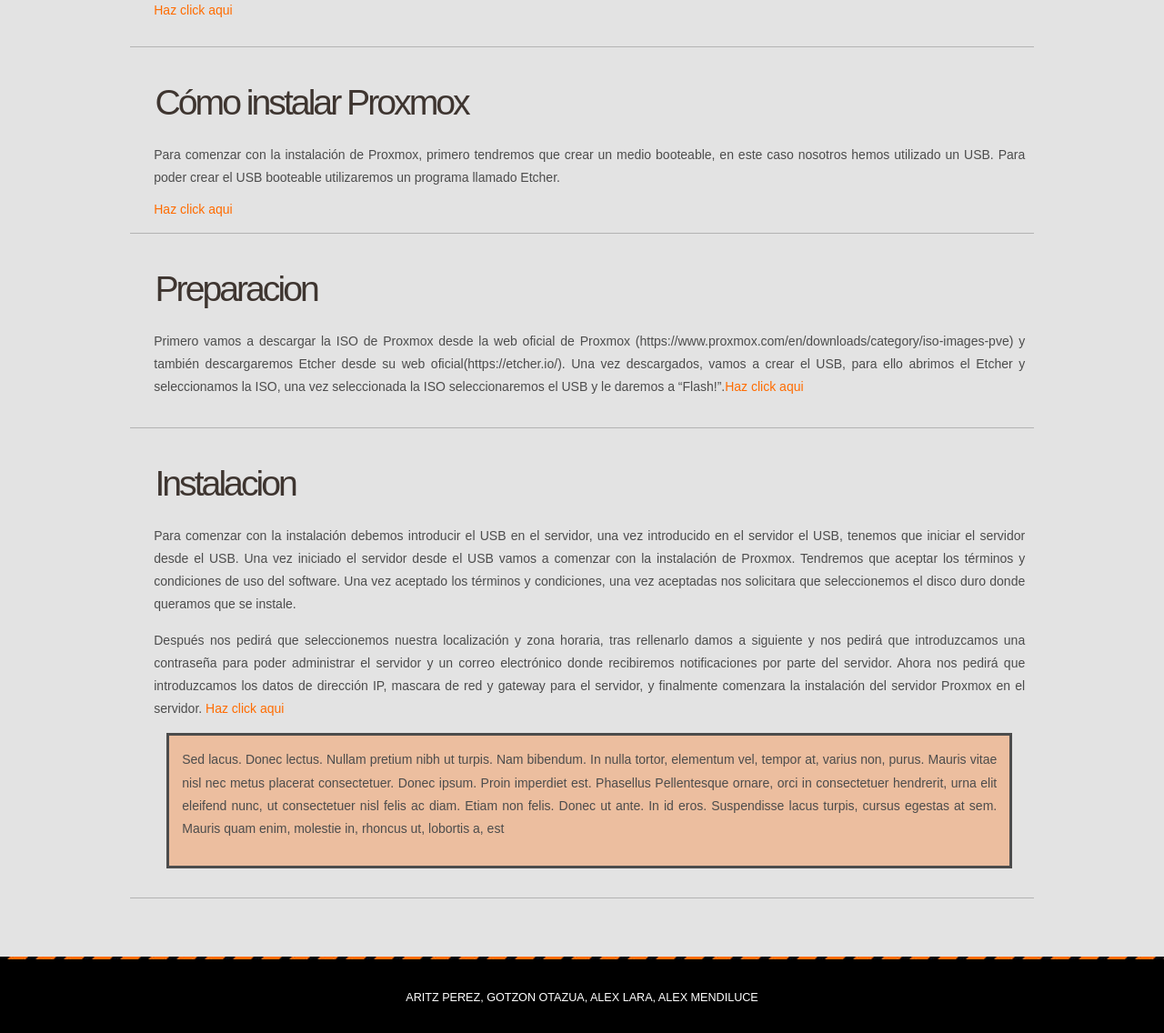
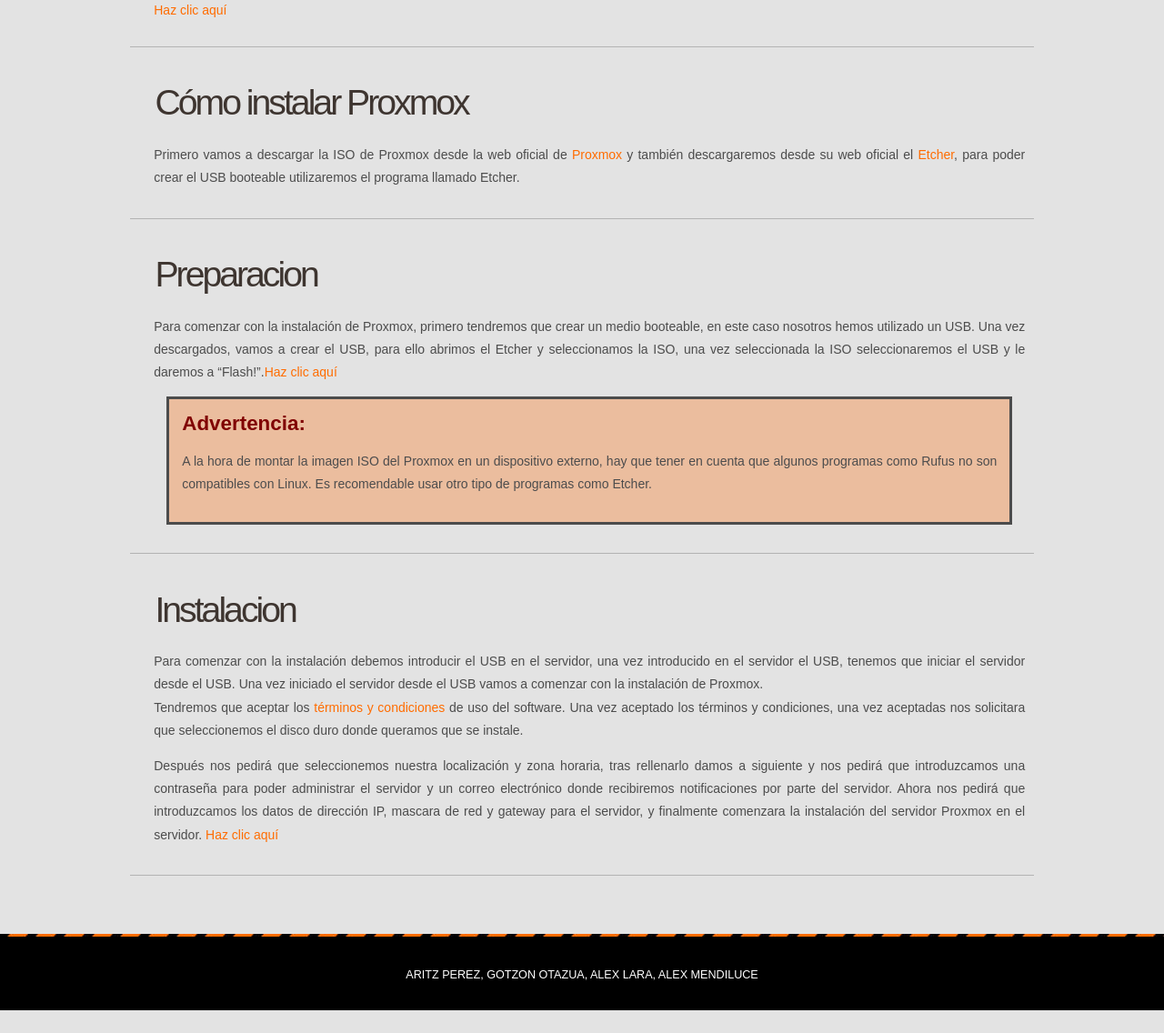
Before and after one commit to AlexLara99/retoT6, a plain HTML site: page T6 wiki/proxmox.html in a window 1280 px wide. Shown: the part 666-1802 px from the top of the page at 91% size. After the commit the page ends 1777 px from the top, so only its background shows below. Drawn offline with Linux system fonts and the light colour scheme.

Commit message:
anteultima version

```diff
--- a/T6 wiki/proxmox.html
+++ b/T6 wiki/proxmox.html
@@ -13,7 +13,7 @@
 			<div id="menu">
 				<ul>
 					<li><a href="index.html">Inicio</a></li>
-					<li class="pestañaActual"><a href="proxmox.html" >Proxmox</a></li>
+					<li class="pestañaActual"><a href="proxmox.html">Proxmox</a></li>
 					<li><a href="server.html">Servidor</a></li>
 					<li><a href="git.html">GIT - GITHUB</a></li>
 					<li><a href="lampp.html">LAMPP</a></li>
@@ -22,6 +22,7 @@
 		</div>
 	</div>
 	<div id="page"><!--todo el contenido -->
+		<div class="box fade-in one">
 		<div id="page-top"><!--caja que funciona de margen -->
 				<div id="content">
 					<img id="imgProxmox" src="images/proxmox.png" alt="">
@@ -32,35 +33,35 @@
 
 							<p>Proxmox no crea ningún sistema de virtualización (o paravirtualización) nuevo, sino que usa dos ya existentes (KVM y OpenVZ), y ofrece una interfaz común de gestión, que simplifica el trabajo y hace que no sea necesario conocer el interior de estos sistemas para poder trabajar con máquinas virtuales.</p>
 
-							<p>Está basado en Software Libre, es decir, que podemos ver y hacer lo que queramos con el código fuente. Proxmox es uno de los productos más completos para virtualización en entornos de servidor, capaz de hacerle sombra a opciones de pago como VMware.</p><a href="images/proxmox.png" >Haz click aqui</a></p>
+							<p>Está basado en Software Libre, es decir, que podemos ver y hacer lo que queramos con el código fuente. Proxmox es uno de los productos más completos para virtualización en entornos de servidor, capaz de hacerle sombra a opciones de pago como VMware.</p><a href="javascript:window.open('images/proxmox.png','','toolbar=yes');void 0">Haz clic aquí</a></p>
 						</div>
 					</div>
 					<div class="segmento">
 						<h2 class="titulo">Cómo instalar Proxmox</h2>
 						<div class="texto">
-							<p>Para comenzar con la instalación de Proxmox, primero tendremos que crear un medio booteable, en este caso nosotros hemos utilizado un USB. Para poder crear el USB booteable utilizaremos un programa llamado Etcher.</p><a href="images/proxmox.png" >Haz click aqui</a>
-						</div>
+							<p>Primero vamos a descargar la ISO de Proxmox desde la web oficial de <a href="javascript:window.open('https://www.proxmox.com/en/downloads/category/iso-images-pve','','toolbar=yes');void 0">Proxmox</a> y también descargaremos desde su web oficial el <a href="javascript:window.open('https://etcher.io/','','toolbar=yes');void 0">Etcher</a>, para poder crear el USB booteable utilizaremos el programa llamado Etcher.</p>
+							</div>
 					</div>
 					<div class="segmento">
 						<h2 class="titulo">Preparacion</h2>
 						<div class="texto">
-							<p>Primero vamos a descargar la ISO de Proxmox desde la web oficial de Proxmox (https://www.proxmox.com/en/downloads/category/iso-images-pve) y también descargaremos Etcher desde su web oficial(https://etcher.io/). Una vez descargados, vamos a crear el USB, para ello abrimos el Etcher y seleccionamos la ISO, una vez seleccionada la ISO seleccionaremos el USB y le daremos a “Flash!”.<a href="images/proxmox.png" >Haz click aqui</a></p>
+							<p>Para comenzar con la instalación de Proxmox, primero tendremos que crear un medio booteable, en este caso nosotros hemos utilizado un USB.  Una vez descargados, vamos a crear el USB, para ello abrimos el Etcher y seleccionamos la ISO, una vez seleccionada la ISO seleccionaremos el USB y le daremos a “Flash!”.<a href="javascript:window.open('images/etcher3.png','','toolbar=yes');void 0">Haz clic aquí</a>
+
+								<div class="error">
+								<h3><b>Advertencia:</b></h3><br/>
+								<p>
+									﻿A la hora de montar la imagen ISO del Proxmox en un dispositivo externo, hay que tener en cuenta que algunos programas como Rufus no son compatibles con Linux. Es recomendable usar otro tipo de programas como Etcher.
+								</p>
+							</div>
 						</div>
 					</div>
 					<div class="segmento">
 						<h2 class="titulo">Instalacion</h2>
 						<div class="texto">
-							<p>Para comenzar con la instalación debemos introducir el USB en el servidor, una vez introducido en el servidor el USB, tenemos que iniciar el servidor desde el USB. Una vez iniciado el servidor desde el USB vamos a comenzar con la instalación de Proxmox. Tendremos que aceptar los términos y condiciones de uso del software. Una vez aceptado los términos y condiciones, una vez aceptadas nos solicitara que seleccionemos el disco duro donde queramos que se instale.</p>
+							<p>Para comenzar con la instalación debemos introducir el USB en el servidor, una vez introducido en el servidor el USB, tenemos que iniciar el servidor desde el USB. Una vez iniciado el servidor desde el USB vamos a comenzar con la instalación de Proxmox.<br> Tendremos que aceptar los <a href="javascript:window.open('images/instalacion4.jpg','','toolbar=yes');void 0">términos y condiciones</a> de uso del software. Una vez aceptado los términos y condiciones, una vez aceptadas nos solicitara que seleccionemos el disco duro donde queramos que se instale.</p>
 							<p>Después nos pedirá que seleccionemos nuestra localización y zona horaria, tras rellenarlo damos a siguiente y nos pedirá que introduzcamos una contraseña para poder administrar el servidor y un correo electrónico donde recibiremos notificaciones por parte del servidor.
 							Ahora nos pedirá que introduzcamos los datos de dirección IP, mascara de red y gateway para el servidor, y finalmente comenzara la instalación del servidor Proxmox en el servidor.
-							<a href="images/proxmox.png" >Haz click aqui</a></p>
-
-							<div class="error">
-								<p>
-									Sed lacus. Donec lectus. Nullam pretium nibh ut turpis. Nam bibendum. In nulla tortor, elementum vel, tempor at, varius non, purus. Mauris vitae nisl nec metus placerat consectetuer. Donec ipsum. Proin imperdiet est. Phasellus Pellentesque ornare, orci in consectetuer hendrerit, urna elit eleifend nunc, ut consectetuer nisl felis ac diam. Etiam non felis. Donec ut ante. In id eros. Suspendisse lacus turpis, cursus egestas at sem. Mauris quam enim, molestie in, rhoncus ut, lobortis a, est
-								</p>
-							</div>
-
+							<a href="javascript:window.open('images/proxmox.png','','toolbar=yes');void 0">Haz clic aquí</a></p>
 						</div>
 					</div>
 						</div>
--- a/T6 wiki/wiki.css
+++ b/T6 wiki/wiki.css
@@ -1,4 +1,3 @@
-
 body {
 	margin: 0;
 	padding: 0;
@@ -128,11 +127,13 @@ a:hover {
 	font-weight: bold;
 	color: #FFFFFF;
 	border: none;
+	transition: 0.5s;
 }
 
 #menu a:hover {  /* Hace que la pestaña se marque en naranja cuando se pasa el raton por encima*/
 	background: #FF6C00;
 	text-decoration: none;
+	transition: 0.5s;
 }
 
 #menu .pestañaActual a {  /* Hace que la pestaña activa se marque en naranja */
@@ -225,3 +226,28 @@ video{
 	text-align: center;
 	color: #FFFFFF;
 }
+
+@-webkit-keyframes fadeIn { from { opacity:0; } to { opacity:1; } }
+@-moz-keyframes fadeIn { from { opacity:0; } to { opacity:1; } }
+@keyframes fadeIn { from { opacity:0; } to { opacity:1; } }
+
+.fade-in {
+  opacity:0;  /* make things invisible upon start */
+  -webkit-animation:fadeIn ease-in 1;  /* call our keyframe named fadeIn, use animattion ease-in and repeat it only 1 time */
+  -moz-animation:fadeIn ease-in 1;
+  animation:fadeIn ease-in 1;
+
+  -webkit-animation-fill-mode:forwards;  /* this makes sure that after animation is done we remain at the last keyframe value (opacity: 1)*/
+  -moz-animation-fill-mode:forwards;
+  animation-fill-mode:forwards;
+
+  -webkit-animation-duration:0.5s;
+  -moz-animation-duration:0.5s;
+  animation-duration:0.5s;
+}
+
+.fade-in.one {
+    -webkit-animation-duration:0.5s;
+  -moz-animation-duration:0.5s;
+  animation-duration:0.5s;
+}
```
Also changed, not shown: T6 wiki/git.html (+11 -2 lines), T6 wiki/index.html (+3 -2 lines), T6 wiki/lampp.html (+12 -3 lines), T6 wiki/server.html (+12 -4 lines).
